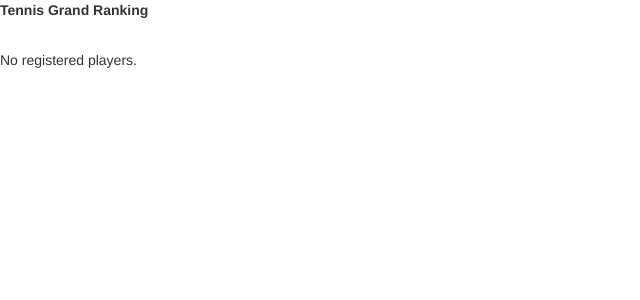
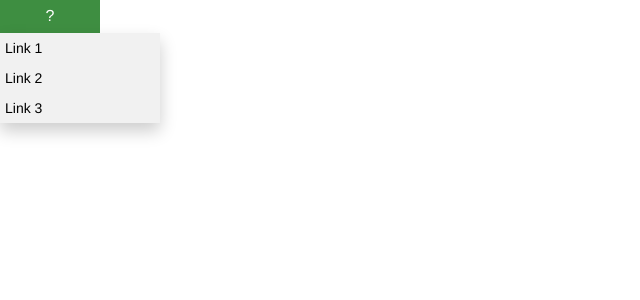
Before and after one commit to mremes/tsoha-rankkauslista, a Flask app: page / in a window 1280 px wide. Shown: the top 300 px of the page, without its empty margins (0-640 px from the left). Run offline with Flask 2, Linux system fonts and the light colour scheme; data that the repository does not hold is empty; some libraries are stand-ins or nearby versions.

Commit message:
Experiment front functionality

```diff
--- /dev/null
+++ b/application/static/styles.css
@@ -0,0 +1,36 @@
+.dropbtn {
+    background-color: #4CAF50;
+    color: white;
+    padding: 5px;
+    min-width: 100px;
+    font-size: 16px;
+    border: none;
+}
+
+.dropdown {
+    position: relative;
+    display: inline-block;
+}
+
+.dropdown-content {
+    display: none;
+    position: absolute;
+    background-color: #f1f1f1;
+    min-width: 160px;
+    box-shadow: 0px 8px 16px 0px rgba(0,0,0,0.2);
+    z-index: 1;
+}
+
+.dropdown-content a {
+    color: black;
+    min-width: 100px;
+    padding: 5px 5px;
+    text-decoration: none;
+    display: block;
+}
+
+.dropdown-content a:hover {background-color: #ddd;}
+
+.dropdown:hover .dropdown-content {display: block;}
+
+.dropdown:hover .dropbtn {background-color: #3e8e41;}
--- a/application/templates/index.html
+++ b/application/templates/index.html
@@ -1,8 +1,15 @@
 {% extends "layout.html" %}
 
 {% block body %}
+    <div class="dropdown">
+        <button class="dropbtn">?</button>
+        <div class="dropdown-content">
+            <a href="#">Link 1</a>
+            <a href="#">Link 2</a>
+            <a href="#">Link 3</a>
+        </div>
+    </div>
     <p>
-        <b>Tennis Grand Ranking</b><br><br>
         {% if players and players|length > 0 %}
             <b>Registered Players</b>
             <table class="table">
--- a/application/templates/layout.html
+++ b/application/templates/layout.html
@@ -6,6 +6,8 @@
       <link rel="stylesheet" href="https://maxcdn.bootstrapcdn.com/bootstrap/3.3.7/css/bootstrap.min.css">
       <script src="https://ajax.googleapis.com/ajax/libs/jquery/3.3.1/jquery.min.js"></script>
       <script src="https://maxcdn.bootstrapcdn.com/bootstrap/3.3.7/js/bootstrap.min.js"></script>
+      <script src="js/scripts.js"></script>
+      <link rel="stylesheet" href="{{ url_for('static', filename='styles.css') }}">
   </head>
 
   <body>
```
Also changed, not shown: application/js/scripts.js (added). Lines whose indentation alone changed are shown as unchanged.
